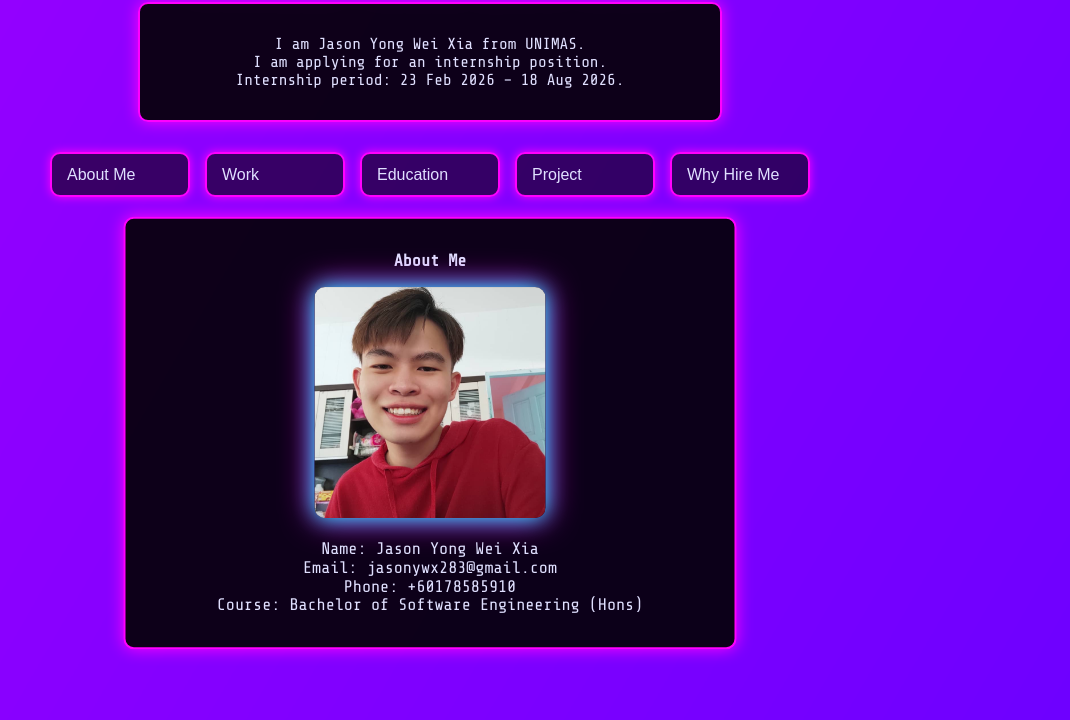
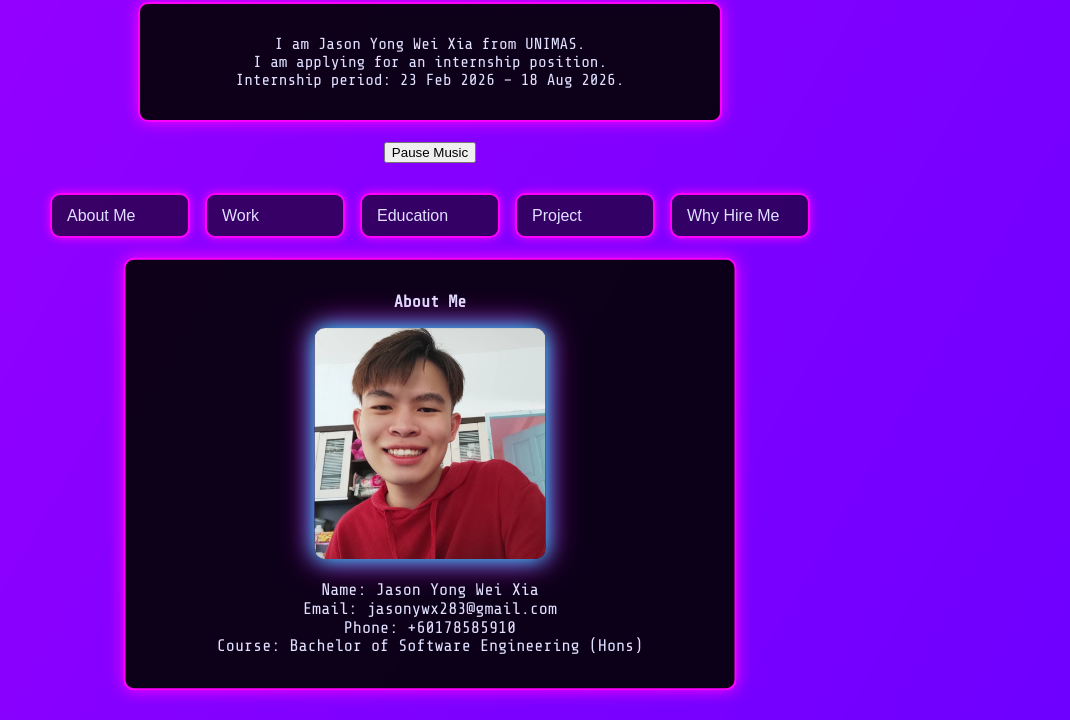
Before and after one commit to jasonywx283/resume, a plain HTML site: page index.html in a window 1280 px wide. Shown: the part 124-844 px from the top of the page, without its empty margins (210-1280 px from the left). Before the commit the page ends 803 px from the top, so only its background shows below. Drawn offline with nearby package versions, Linux system fonts and the light colour scheme.

Commit message:
Update index.html

```diff
--- a/index.html
+++ b/index.html
@@ -16,6 +16,11 @@
             I am applying for an internship position.<br>
             Internship period: 23 Feb 2026 – 18 Aug 2026.
         </p>
+    </div>
+
+    <!-- Music Control -->
+    <div class="music-control">
+        <button id="music-toggle">Pause Music</button>
     </div>
 
     <!-- Buttons -->
@@ -113,6 +118,9 @@
         </p>
     </div>
 
+    <!-- Background Music -->
+    <audio id="bg-music" src="audio/bgm.mp3" autoplay loop></audio>
+
     <script src="script.js" defer></script>
 </body>
 </html>
```
